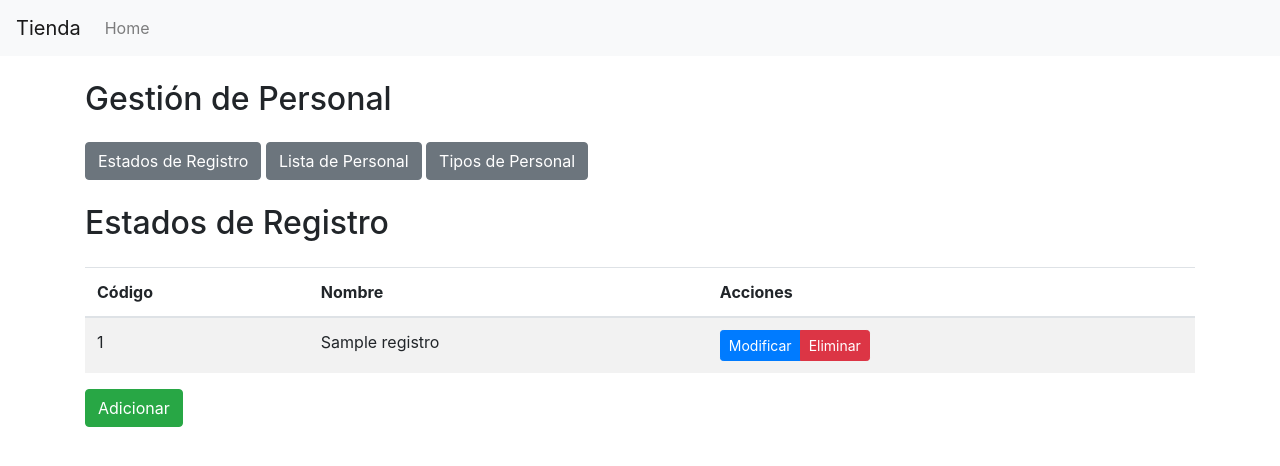
After one commit to YeyderJHJL/PROJECT_IPS, a Django app: page /estado_registro/ in a window 1280 px wide. The commit adds this page. Shown: the top 466 px of the page. Run offline with Django 5.2, Linux system fonts and the light colour scheme; tables that the repository leaves empty hold one stand-in row (values such as "Sample post"); some libraries are stand-ins or nearby versions.

Commit message:
Estado Registro: Añadiendo funcionalidades (Agregar, modificar, eliminar)

```diff
--- a/project/tienda/models.py
+++ b/project/tienda/models.py
@@ -67,20 +67,6 @@ class TipoPersonal(models.Model):
 
     def __str__(self):
         return self.tippernom
-
-class EstadoPersonal(models.Model):
-    estpercod = models.CharField(max_length=10, primary_key=True)
-    estpernom = models.CharField(max_length=50)
-    estperestreg = models.ForeignKey(EstadoRegistro, on_delete=models.CASCADE, related_name='estados_personal')
-
-    class Meta:
-        db_table = 'estado_personal'
-        verbose_name = 'Estado de Personal'
-        verbose_name_plural = 'Estados de Personal'
-        managed = True
-
-    def __str__(self):
-        return self.estpernom
 
 class Personal(models.Model):
     perdni = models.CharField(db_column='PerDni', primary_key=True, max_length=8)
--- a/project/tienda/templates/estado_personal_confirm_delete.html
+++ b/project/tienda/templates/estado_registro_confirm_delete.html
@@ -2,7 +2,7 @@
 
 {% block content %}
 <h2 class="mb-4">Eliminar Estado de Registro</h2>
-<p>¿Estás seguro de que quieres eliminar el estado "{{ estado.EstRegNom }}"?</p>
+<p>¿Estás seguro de que quieres eliminar el estado "{{ estado.estregnom }}"?</p>
 <form method="post">
     {% csrf_token %}
     <button type="submit" class="btn btn-danger">Eliminar</button>
--- a/project/tienda/templates/estado_personal_form.html
+++ b/project/tienda/templates/estado_registro_form.html
@@ -6,7 +6,7 @@
     {% csrf_token %}
     {{ form.as_p }}
     <button type="submit" class="btn btn-primary">Guardar</button>
-    <a class="btn btn-secondary" href="{% url 'estado_personal_list' %}">Cancelar</a>
+    <a class="btn btn-secondary" href="{% url 'estado_registro_list' %}">Cancelar</a>
 </form>
 
 {% if form.errors %}
--- /dev/null
+++ b/project/tienda/templates/estado_registro_list.html
@@ -0,0 +1,29 @@
+{% extends "gestion_personal.html" %}
+
+{% block gestion_personal_content %}
+<h2 class="mb-4">Estados de Registro</h2>
+<table class="table table-striped">
+    <thead>
+        <tr>
+            <th>Código</th>
+            <th>Nombre</th>
+            <th>Acciones</th>
+        </tr>
+    </thead>
+    <tbody>
+        {% for estado in estados %}
+        <tr>
+            <td>{{ estado.estregcod }}</td>
+            <td>{{ estado.estregnom }}</td>
+            <td>
+                <div class="btn-group" role="group">
+                    <a class="btn btn-primary btn-sm" href="{% url 'estado_registro_edit' estado.estregcod %}">Modificar</a>
+                    <a class="btn btn-danger btn-sm" href="{% url 'estado_registro_delete' estado.estregcod %}">Eliminar</a>
+                </div>
+            </td>
+        </tr>
+        {% endfor %}
+    </tbody>
+</table>
+<a class="btn btn-success" href="{% url 'estado_registro_add' %}">Adicionar</a>
+{% endblock %}
--- a/project/tienda/templates/gestion_personal.html
+++ b/project/tienda/templates/gestion_personal.html
@@ -3,8 +3,8 @@
 {% block content %}
 <h2 class="mb-4">Gestión de Personal</h2>
 <nav class="navigation mb-4">
+    <a class="btn btn-secondary {% if request.path == '/project/tienda/estado_registro/' %}active{% endif %}" href="{% url 'estado_registro_list' %}">Estados de Registro</a>
     <a class="btn btn-secondary {% if request.path == '/project/tienda/personal/list/' %}active{% endif %}" href="{% url 'personal_list' %}">Lista de Personal</a>
-    <a class="btn btn-secondary {% if request.path == '/project/tienda/estado_personal/' %}active{% endif %}" href="{% url 'estado_personal_list' %}">Estados de Personal</a>
     <a class="btn btn-secondary {% if request.path == '/project/tienda/tipo_personal/' %}active{% endif %}" href="{% url 'tipo_personal_list' %}">Tipos de Personal</a>
 </nav>
 <div class="centered-box">
--- a/project/tienda/urls.py
+++ b/project/tienda/urls.py
@@ -3,16 +3,17 @@ from . import views
 
 urlpatterns = [
     path('', views.index, name='index'),
+    path('estado_registro/', views.estado_registro_list, name='estado_registro_list'),
+    path('estado_registro/add/', views.estado_registro_add, name='estado_registro_add'),
+    path('estado_registro/edit/<str:pk>/', views.estado_registro_edit, name='estado_registro_edit'),
+    path('estado_registro/delete/<str:pk>/', views.estado_registro_delete, name='estado_registro_delete'),
+
     path('personal/', views.gestion_personal, name='gestion_personal'),
     path('personal/list/', views.personal_list, name='personal_list'),
     path('personal/add/', views.personal_add, name='personal_add'),
     path('personal/edit/<int:pk>/', views.personal_edit, name='personal_edit'),
     path('personal/delete/<int:pk>/', views.personal_delete, name='personal_delete'),
     path('personal/toggle_status/<int:pk>/', views.toggle_personal_status, name='toggle_personal_status'),
-    path('estado_personal/', views.estado_personal_list, name='estado_personal_list'),
-    path('estado_personal/add/', views.estado_personal_add, name='estado_personal_add'),
-    path('estado_personal/edit/<str:pk>/', views.estado_personal_edit, name='estado_personal_edit'),
-    path('estado_personal/delete/<str:pk>/', views.estado_personal_delete, name='estado_personal_delete'),
     path('tipo_personal/', views.tipo_personal_list, name='tipo_personal_list'),
     path('tipo_personal/add/', views.tipo_personal_add, name='tipo_personal_add'),
     path('tipo_personal/edit/<str:pk>/', views.tipo_personal_edit, name='tipo_personal_edit'),
--- a/project/tienda/views.py
+++ b/project/tienda/views.py
@@ -1,7 +1,7 @@
 from django.shortcuts import render, get_object_or_404, redirect
 from django.db import IntegrityError
-from .models import EstadoPersonal, Personal, TipoPersonal
-from .forms import PersonalForm, EstadoRegistroForm, TipoPersonalForm  # Asegúrate de que el nombre de la forma esté corregido
+from .models import EstadoRegistro, Personal, TipoPersonal
+from .forms import EstadoRegistroForm, PersonalForm, TipoPersonalForm
 
 # Create your views here.
 
@@ -11,6 +11,40 @@ def index(request):
 def gestion_personal(request):
     return render(request, 'gestion_personal.html')
 
+# Estado Registro CRUD
+def estado_registro_list(request):
+    estados = EstadoRegistro.objects.all()
+    return render(request, 'estado_registro_list.html', {'estados': estados})
+
+def estado_registro_add(request):
+    if request.method == 'POST':
+        form = EstadoRegistroForm(request.POST)
+        if form.is_valid():
+            form.save()
+            return redirect('estado_registro_list')
+    else:
+        form = EstadoRegistroForm()
+    return render(request, 'estado_registro_form.html', {'form': form, 'return_url': 'estado_registro_list', 'title': 'Adicionar Estado de Registro'})
+
+def estado_registro_edit(request, pk):
+    estado = get_object_or_404(EstadoRegistro, pk=pk)
+    if request.method == 'POST':
+        form = EstadoRegistroForm(request.POST, instance=estado)
+        if form.is_valid():
+            form.save()
+            return redirect('estado_registro_list')
+    else:
+        form = EstadoRegistroForm(instance=estado)
+    return render(request, 'estado_registro_form.html', {'form': form, 'return_url': 'estado_registro_list', 'title': 'Modificar Estado de Registro'})
+
+def estado_registro_delete(request, pk):
+    estado = get_object_or_404(EstadoRegistro, pk=pk)
+    if request.method == 'POST':
+        estado.delete()
+        return redirect('estado_registro_list')
+    return render(request, 'estado_registro_confirm_delete.html', {'estado': estado})
+
+# Personal CRUD
 def personal_list(request):
     personal = Personal.objects.all()
     return render(request, 'personal_list.html', {'personal': personal})
@@ -45,39 +79,6 @@ def personal_delete(request, pk):
         except IntegrityError:
             return render(request, 'personal_confirm_delete.html', {'personal': personal, 'error': "No se puede eliminar el personal porque tiene dependencias asociadas."})
     return render(request, 'personal_confirm_delete.html', {'personal': personal})
-
-# Estado Personal CRUD
-def estado_personal_list(request):
-    estados = EstadoPersonal.objects.all()
-    return render(request, 'estado_personal_list.html', {'estados': estados})
-
-def estado_personal_add(request):
-    if request.method == 'POST':
-        form = EstadoRegistroForm(request.POST)  # Asegúrate de que el nombre de la forma sea el correcto
-        if form.is_valid():
-            form.save()
-            return redirect('estado_personal_list')
-    else:
-        form = EstadoRegistroForm()
-    return render(request, 'form.html', {'form': form, 'return_url': 'estado_personal_list', 'title': 'Adicionar Estado Personal'})
-
-def estado_personal_edit(request, pk):
-    estado = get_object_or_404(EstadoPersonal, pk=pk)
-    if request.method == 'POST':
-        form = EstadoRegistroForm(request.POST, instance=estado)  # Asegúrate de que el nombre de la forma sea el correcto
-        if form.is_valid():
-            form.save()
-            return redirect('estado_personal_list')
-    else:
-        form = EstadoRegistroForm(instance=estado)
-    return render(request, 'form.html', {'form': form, 'return_url': 'estado_personal_list', 'title': 'Modificar Estado Personal'})
-
-def estado_personal_delete(request, pk):
-    estado = get_object_or_404(EstadoPersonal, pk=pk)
-    if request.method == 'POST':
-        estado.delete()
-        return redirect('estado_personal_list')
-    return render(request, 'estado_personal_confirm_delete.html', {'estado': estado})
 
 # Tipo Personal CRUD
 def tipo_personal_list(request):
@@ -114,8 +115,8 @@ def tipo_personal_delete(request, pk):
 
 def toggle_personal_status(request, pk):
     personal = get_object_or_404(Personal, pk=pk)
-    activo_estado = EstadoPersonal.objects.get(estregnom='Activo')
-    inactivo_estado = EstadoPersonal.objects.get(estregnom='Inactivo')
-    personal.estregcod = inactivo_estado if personal.estregcod == activo_estado else activo_estado  # Asegúrate de que el campo sea `estregcod`
+    activo_estado = EstadoRegistro.objects.get(estregnom='Activo')
+    inactivo_estado = EstadoRegistro.objects.get(estregnom='Inactivo')
+    personal.estregcod = inactivo_estado if personal.estregcod == activo_estado else activo_estado
     personal.save()
     return redirect('personal_list')
```
Also changed, not shown: project/tienda/templates/estado_personal_list.html (deleted, +0 -29 lines), project/tienda/migrations/0001_initial.py (added), project/tienda/migrations/0002_alter_estadopersonal_estpercod_and_more.py (added).
